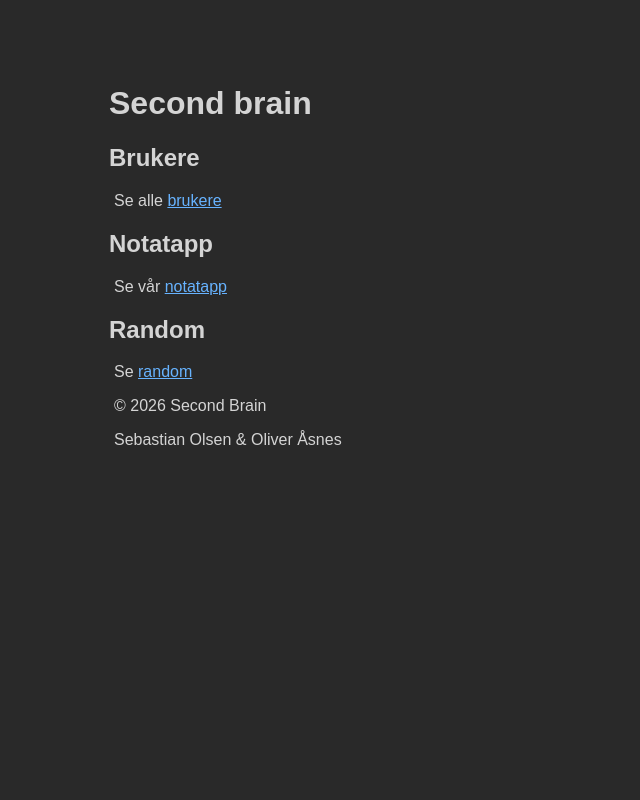
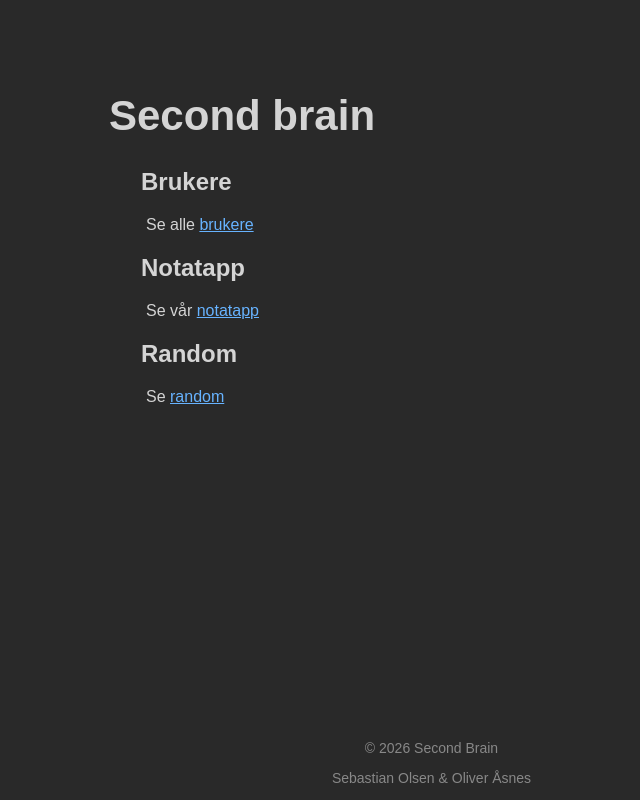
Before and after one commit to Sep-aa/Second-brain, a Django app: page / in a window 1280 px wide. Shown: the whole page, without its empty margins (211-851 px from the left). Run offline with Django 5.2, Linux system fonts and the light colour scheme.

Commit message:
Add CSS for headings, list items, and footer
Introduce .Overskrift, .brukere, .notat, and .random classes to provide sizing and margin rules for headings and list-like elements. Add a centered, fixed footer style with font sizing and color to ensure the footer remains visible at the bottom of the viewport.

```diff
--- a/second_brain/static/css/style.css
+++ b/second_brain/static/css/style.css
@@ -13,6 +13,34 @@ body {
     padding-top: 5%;
     background-color: #292929;
     color: #d4d4d4;
+}
+
+.Overskrift{
+    font-size: 42px;
+}
+
+.brukere{
+    margin-bottom: 4;
+    margin-left: 5%;
+}
+
+.notat{
+    margin-bottom: 4;
+    margin-left: 5%;
+}
+
+.random{
+    margin-bottom: 4;
+    margin-left: 5%;
+}
+
+footer {
+    text-align: center;
+    font-size: 14px;
+    color: #888888;
+    width: 50%;
+    bottom: 0;
+    position:fixed;
 }
 
 p {
```
